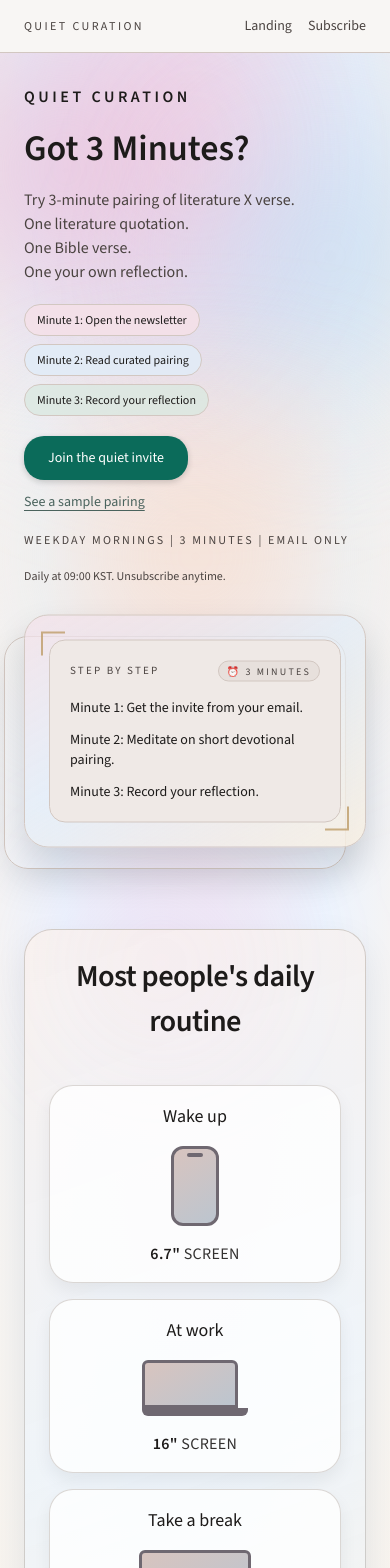
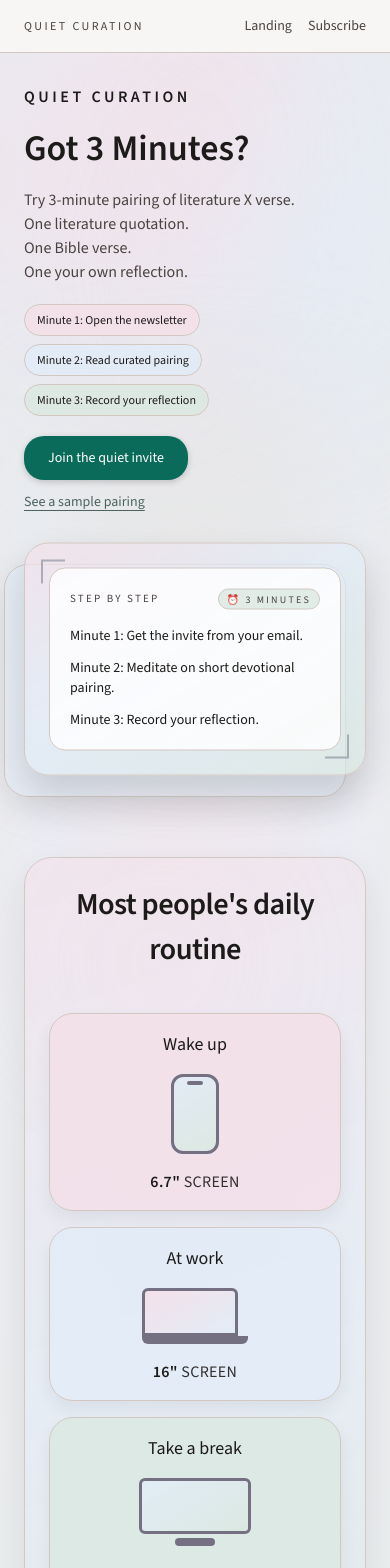
Before and after one commit to joanna911013/quiet-curation-web, a Next.js app: page /landing in a window 390 px wide. Shown: the top 1568 px of the page. Built offline with nearby package versions, Linux system fonts and the light colour scheme.

Commit message:
style(landing): unify section backgrounds with 3-tone palette

```diff
--- a/app/(marketing)/landing/page.tsx
+++ b/app/(marketing)/landing/page.tsx
@@ -34,6 +34,13 @@ type LandingPageProps = {
   locale?: LandingLocale;
 };
 
+const LANDING_TONES = {
+  rose: "rgba(244,224,232,0.9)",
+  sky: "rgba(226,236,247,0.9)",
+  sage: "rgba(218,232,225,0.78)",
+  corner: "rgba(132,138,150,0.62)",
+} as const;
+
 const landingCopy = {
   en: {
     heroTitle: "Got 3 Minutes?",
@@ -50,8 +57,6 @@ const landingCopy = {
     ],
     primaryCta: "Join the quiet invite",
     secondaryCta: "See a sample pairing",
-    heroMeta: "Weekday mornings | 3 minutes | email only",
-    heroSubMeta: "Daily at 09:00 KST. Unsubscribe anytime.",
     stepByStep: "Step by step",
     stepLines: [
       "Minute 1: Get the invite from your email.",
@@ -67,19 +72,19 @@ const landingCopy = {
           minute: "01",
           title: "Quiet",
           body: "Start your day with a few moments to quiet your spirit.",
-          color: "rgba(244,224,232,0.9)",
+          color: LANDING_TONES.rose,
         },
         {
           minute: "02",
           title: "Read",
           body: "Read one short literature X verse pairing.",
-          color: "rgba(226,236,247,0.9)",
+          color: LANDING_TONES.sky,
         },
         {
           minute: "03",
           title: "Reflection",
           body: "Record your emotion and thoughts.",
-          color: "rgba(218,232,225,0.78)",
+          color: LANDING_TONES.sage,
         },
       ],
     },
@@ -149,8 +154,6 @@ const landingCopy = {
     ],
     primaryCta: "조용한 초대 받기",
     secondaryCta: "샘플 페어링 보기",
-    heroMeta: "평일 아침 | 3분 | 이메일 전송",
-    heroSubMeta: "매일 오전 09:00 KST 발송. 언제든 구독 해지 가능.",
     stepByStep: "Step by step",
     stepLines: [
       "1분: 이메일로 받은 초대를 엽니다.",
@@ -166,19 +169,19 @@ const landingCopy = {
           minute: "01",
           title: "고요",
           body: "하루를 시작하기 전, 마음을 잠깐 고요하게 만듭니다.",
-          color: "rgba(244,224,232,0.9)",
+          color: LANDING_TONES.rose,
         },
         {
           minute: "02",
           title: "읽기",
           body: "문학 X 성경 페어링 한 세트를 읽습니다.",
-          color: "rgba(226,236,247,0.9)",
+          color: LANDING_TONES.sky,
         },
         {
           minute: "03",
           title: "기록",
           body: "오늘의 감정과 생각을 짧게 남깁니다.",
-          color: "rgba(218,232,225,0.78)",
+          color: LANDING_TONES.sage,
         },
       ],
     },
@@ -240,14 +243,14 @@ export default function LandingPage({ locale = "en" }: LandingPageProps) {
   const subscribeHref = locale === "ko" ? "/ko/subscribe" : "/subscribe";
 
   return (
-    <main className="relative isolate overflow-hidden bg-[linear-gradient(180deg,#fdf9ff_0%,#f7fbff_40%,#fbf8f2_100%)]">
+    <main className="relative isolate overflow-hidden bg-[linear-gradient(180deg,rgba(244,224,232,0.48)_0%,rgba(226,236,247,0.44)_46%,rgba(218,232,225,0.36)_100%)]">
       <MarketingViewEvent event="lp_view" />
-      <div className="pointer-events-none absolute inset-0 bg-[radial-gradient(110%_74%_at_50%_-6%,rgba(245,196,218,0.54),rgba(219,236,252,0.46)_40%,rgba(248,231,198,0.3)_62%,rgba(255,255,255,0)_78%)]" />
-      <div className="pointer-events-none absolute inset-x-[-20%] top-[-220px] h-[620px] bg-[radial-gradient(ellipse_at_center,rgba(247,202,223,0.52),rgba(203,228,252,0.42)_44%,rgba(248,230,193,0.22)_68%,rgba(255,255,255,0)_80%)] blur-3xl" />
-      <div className="pointer-events-none absolute left-[-150px] top-[-90px] h-[430px] w-[430px] rounded-full bg-[radial-gradient(circle_at_center,_rgba(239,178,208,0.7),_rgba(239,178,208,0)_72%)] blur-3xl animate-[float_15s_ease-in-out_infinite]" />
-      <div className="pointer-events-none absolute right-[-130px] top-[20px] h-[380px] w-[380px] rounded-full bg-[radial-gradient(circle_at_center,_rgba(186,214,239,0.66),_rgba(186,214,239,0)_72%)] blur-3xl animate-[float_18s_ease-in-out_infinite]" />
-      <div className="pointer-events-none absolute left-1/2 top-[340px] h-[340px] w-[620px] -translate-x-1/2 rounded-full bg-[radial-gradient(circle_at_center,_rgba(248,224,188,0.62),_rgba(248,224,188,0)_72%)] blur-3xl animate-[float_20s_ease-in-out_infinite]" />
-      <div className="pointer-events-none absolute left-[8%] top-[780px] h-[260px] w-[260px] rounded-full bg-[radial-gradient(circle_at_center,_rgba(230,206,244,0.46),_rgba(230,206,244,0)_72%)] blur-3xl" />
+      <div className="pointer-events-none absolute inset-0 bg-[radial-gradient(110%_74%_at_50%_-6%,rgba(244,224,232,0.56),rgba(226,236,247,0.46)_42%,rgba(218,232,225,0.34)_64%,rgba(255,255,255,0)_80%)]" />
+      <div className="pointer-events-none absolute inset-x-[-20%] top-[-220px] h-[620px] bg-[radial-gradient(ellipse_at_center,rgba(244,224,232,0.48),rgba(226,236,247,0.42)_44%,rgba(218,232,225,0.26)_68%,rgba(255,255,255,0)_82%)] blur-3xl" />
+      <div className="pointer-events-none absolute left-[-150px] top-[-90px] h-[430px] w-[430px] rounded-full bg-[radial-gradient(circle_at_center,_rgba(244,224,232,0.66),_rgba(244,224,232,0)_72%)] blur-3xl animate-[float_15s_ease-in-out_infinite]" />
+      <div className="pointer-events-none absolute right-[-130px] top-[20px] h-[380px] w-[380px] rounded-full bg-[radial-gradient(circle_at_center,_rgba(226,236,247,0.64),_rgba(226,236,247,0)_72%)] blur-3xl animate-[float_18s_ease-in-out_infinite]" />
+      <div className="pointer-events-none absolute left-1/2 top-[340px] h-[340px] w-[620px] -translate-x-1/2 rounded-full bg-[radial-gradient(circle_at_center,_rgba(218,232,225,0.56),_rgba(218,232,225,0)_72%)] blur-3xl animate-[float_20s_ease-in-out_infinite]" />
+      <div className="pointer-events-none absolute left-[8%] top-[780px] h-[260px] w-[260px] rounded-full bg-[radial-gradient(circle_at_center,_rgba(244,224,232,0.42),_rgba(244,224,232,0)_72%)] blur-3xl" />
 
       <div className="relative z-10 mx-auto flex w-full max-w-5xl flex-col gap-20 px-6 pb-20 pt-8 sm:pt-12 lg:pt-14">
         <section className="grid gap-8 sm:gap-10 lg:grid-cols-[1.1fr_0.9fr] lg:items-center">
@@ -295,22 +298,16 @@ export default function LandingPage({ locale = "en" }: LandingPageProps) {
                 {copy.secondaryCta}
               </MarketingTextLink>
             </div>
-            <p className="text-xs uppercase tracking-[0.18em] text-[var(--md-sys-color-on-surface-variant)]">
-              {copy.heroMeta}
-            </p>
-            <p className="text-xs text-[var(--md-sys-color-on-surface-variant)]">
-              {copy.heroSubMeta}
-            </p>
           </div>
           <div className="relative w-full max-w-md justify-self-center lg:justify-self-end">
-            <div className="pointer-events-none absolute -left-5 top-5 h-full w-full rounded-3xl border border-[color:var(--md-sys-color-outline)] bg-[var(--md-sys-color-surface-container-low)] shadow-[0_16px_36px_rgba(0,0,0,0.08)]" />
-            <div className="relative overflow-hidden rounded-3xl border border-[color:var(--md-sys-color-outline)] bg-[linear-gradient(150deg,rgba(244,224,232,0.72),rgba(226,236,247,0.65)_45%,rgba(247,238,224,0.85))] p-6 shadow-[0_18px_36px_rgba(0,0,0,0.14)] animate-[float_8s_ease-in-out_infinite]">
-              <div className="pointer-events-none absolute left-4 top-4 h-6 w-6 border-l-2 border-t-2 border-[rgba(186,151,95,0.75)]" />
-              <div className="pointer-events-none absolute bottom-4 right-4 h-6 w-6 border-b-2 border-r-2 border-[rgba(186,151,95,0.75)]" />
-              <div className="relative rounded-2xl border border-[color:var(--md-sys-color-outline)] bg-[var(--md-sys-color-surface-container)] p-5">
+            <div className="pointer-events-none absolute -left-5 top-5 h-full w-full rounded-3xl border border-[color:var(--md-sys-color-outline)] bg-[rgba(226,236,247,0.52)] shadow-[0_16px_36px_rgba(0,0,0,0.08)]" />
+            <div className="relative overflow-hidden rounded-3xl border border-[color:var(--md-sys-color-outline)] bg-[linear-gradient(150deg,rgba(244,224,232,0.72),rgba(226,236,247,0.66)_44%,rgba(218,232,225,0.76)_100%)] p-6 shadow-[0_18px_36px_rgba(0,0,0,0.14)] animate-[float_8s_ease-in-out_infinite]">
+              <div className="pointer-events-none absolute left-4 top-4 h-6 w-6 border-l-2 border-t-2 border-[rgba(132,138,150,0.62)]" />
+              <div className="pointer-events-none absolute bottom-4 right-4 h-6 w-6 border-b-2 border-r-2 border-[rgba(132,138,150,0.62)]" />
+              <div className="relative rounded-2xl border border-[color:var(--md-sys-color-outline)] bg-[rgba(255,255,255,0.8)] p-5">
                 <div className="flex items-center justify-between text-[11px] uppercase tracking-[0.2em] text-[var(--md-sys-color-on-surface-variant)]">
                   <span>{copy.stepByStep}</span>
-                  <span className="rounded-full border border-[color:var(--md-sys-color-outline)] bg-[var(--md-sys-color-surface-container-high)] px-2 py-0.5 text-[10px]">
+                  <span className="rounded-full border border-[color:var(--md-sys-color-outline)] bg-[rgba(218,232,225,0.78)] px-2 py-0.5 text-[10px]">
                     ⏰ 3 minutes
                   </span>
                 </div>
@@ -338,7 +335,7 @@ export default function LandingPage({ locale = "en" }: LandingPageProps) {
               {copy.insights.subtitle}
             </p>
           </div>
-          <div className="rounded-3xl border border-[color:var(--md-sys-color-outline)] bg-[linear-gradient(160deg,rgba(244,224,232,0.55),rgba(247,238,224,0.65))] p-6 shadow-[0_10px_28px_rgba(0,0,0,0.08)]">
+          <div className="rounded-3xl border border-[color:var(--md-sys-color-outline)] bg-[linear-gradient(160deg,rgba(244,224,232,0.56),rgba(226,236,247,0.52),rgba(218,232,225,0.5))] p-6 shadow-[0_10px_28px_rgba(0,0,0,0.08)]">
             <div className="space-y-3">
               {copy.insights.items.map((item) => (
                 <div
@@ -377,13 +374,13 @@ export default function LandingPage({ locale = "en" }: LandingPageProps) {
                 key={item.minute}
                 className={`rounded-2xl border p-5 ${
                   item.tone === "outlined"
-                    ? "border-[color:var(--md-sys-color-outline)] bg-[var(--md-sys-color-surface)]"
+                    ? "border-[color:var(--md-sys-color-outline)] bg-[rgba(244,224,232,0.58)]"
                     : item.tone === "filled"
-                      ? "border-[color:var(--md-sys-color-outline)] bg-[var(--md-sys-color-surface-container-high)]"
-                      : "border-[color:var(--md-sys-color-outline)] bg-[var(--md-sys-color-surface-container)] shadow-[0_10px_20px_rgba(0,0,0,0.08)]"
+                      ? "border-[color:var(--md-sys-color-outline)] bg-[rgba(226,236,247,0.62)]"
+                      : "border-[color:var(--md-sys-color-outline)] bg-[rgba(218,232,225,0.58)] shadow-[0_10px_20px_rgba(0,0,0,0.08)]"
                 }`}
               >
-                <p className="inline-flex min-h-[28px] items-center rounded-full border border-[color:var(--md-sys-color-outline)] bg-[rgba(246,227,203,0.7)] px-2.5 text-[11px] uppercase tracking-[0.16em] text-[var(--md-sys-color-on-surface-variant)]">
+                <p className="inline-flex min-h-[28px] items-center rounded-full border border-[color:var(--md-sys-color-outline)] bg-[rgba(244,224,232,0.72)] px-2.5 text-[11px] uppercase tracking-[0.16em] text-[var(--md-sys-color-on-surface-variant)]">
                   {item.minute}
                 </p>
                 <p className="mt-3 text-lg text-[var(--md-sys-color-on-surface)]">
@@ -417,14 +414,14 @@ export default function LandingPage({ locale = "en" }: LandingPageProps) {
               {copy.sample.subtitle}
             </p>
           </div>
-          <div className="relative overflow-hidden rounded-3xl border border-[color:var(--md-sys-color-outline)] bg-[linear-gradient(160deg,rgba(247,238,224,0.72),rgba(226,236,247,0.6))] p-6">
-            <div className="pointer-events-none absolute left-4 top-4 h-6 w-6 border-l-2 border-t-2 border-[rgba(186,151,95,0.75)]" />
-            <div className="pointer-events-none absolute bottom-4 right-4 h-6 w-6 border-b-2 border-r-2 border-[rgba(186,151,95,0.75)]" />
+          <div className="relative overflow-hidden rounded-3xl border border-[color:var(--md-sys-color-outline)] bg-[linear-gradient(160deg,rgba(244,224,232,0.54),rgba(226,236,247,0.58),rgba(218,232,225,0.52))] p-6">
+            <div className="pointer-events-none absolute left-4 top-4 h-6 w-6 border-l-2 border-t-2 border-[rgba(132,138,150,0.62)]" />
+            <div className="pointer-events-none absolute bottom-4 right-4 h-6 w-6 border-b-2 border-r-2 border-[rgba(132,138,150,0.62)]" />
             <div className="flex flex-wrap items-center gap-2 text-[11px] uppercase tracking-[0.2em] text-[var(--md-sys-color-on-surface-variant)]">
               <span>{copy.sample.badge}</span>
             </div>
             <div className="mt-4 grid gap-4 lg:grid-cols-[1.2fr_0.8fr]">
-              <div className="rounded-2xl border border-[color:var(--md-sys-color-outline)] bg-[var(--md-sys-color-surface)] p-5">
+              <div className="rounded-2xl border border-[color:var(--md-sys-color-outline)] bg-[rgba(255,255,255,0.84)] p-5">
                 <div className="text-[11px] uppercase tracking-[0.2em] text-[var(--md-sys-color-on-surface-variant)]">
                   {copy.sample.reading}
                 </div>
@@ -435,7 +432,7 @@ export default function LandingPage({ locale = "en" }: LandingPageProps) {
                 <p className="mt-3 whitespace-pre-line text-base text-[var(--md-sys-color-on-surface)]">
                   {samplePairing.literatureText}
                 </p>
-                <div className="mt-5 rounded-2xl border border-[color:var(--md-sys-color-outline)] bg-[var(--md-sys-color-surface)] p-4">
+                <div className="mt-5 rounded-2xl border border-[color:var(--md-sys-color-outline)] bg-[rgba(226,236,247,0.66)] p-4">
                   <p className="text-[11px] uppercase tracking-[0.2em] text-[var(--md-sys-color-on-surface-variant)]">
                     {copy.sample.verse}
                   </p>
@@ -447,7 +444,7 @@ export default function LandingPage({ locale = "en" }: LandingPageProps) {
                   </p>
                 </div>
               </div>
-              <div className="rounded-2xl border border-[color:var(--md-sys-color-outline)] bg-[var(--md-sys-color-surface-container-high)] p-5 shadow-[0_10px_20px_rgba(0,0,0,0.07)]">
+              <div className="rounded-2xl border border-[color:var(--md-sys-color-outline)] bg-[rgba(244,224,232,0.64)] p-5 shadow-[0_10px_20px_rgba(0,0,0,0.07)]">
                 <p className="text-[11px] uppercase tracking-[0.2em] text-[var(--md-sys-color-on-surface-variant)]">
                   {copy.sample.about}
                 </p>
@@ -475,10 +472,10 @@ export default function LandingPage({ locale = "en" }: LandingPageProps) {
               {copy.emotion.subtitle}
             </p>
           </div>
-          <div className="relative overflow-hidden rounded-3xl border border-[color:var(--md-sys-color-outline)] bg-[linear-gradient(160deg,rgba(247,238,224,0.72),rgba(226,236,247,0.6))] p-6">
-            <div className="pointer-events-none absolute left-4 top-4 h-6 w-6 border-l-2 border-t-2 border-[rgba(186,151,95,0.75)]" />
-            <div className="pointer-events-none absolute bottom-4 right-4 h-6 w-6 border-b-2 border-r-2 border-[rgba(186,151,95,0.75)]" />
-            <div className="rounded-2xl border border-[color:var(--md-sys-color-outline)] bg-[var(--md-sys-color-surface)] p-5">
+          <div className="relative overflow-hidden rounded-3xl border border-[color:var(--md-sys-color-outline)] bg-[linear-gradient(160deg,rgba(244,224,232,0.52),rgba(226,236,247,0.56),rgba(218,232,225,0.5))] p-6">
+            <div className="pointer-events-none absolute left-4 top-4 h-6 w-6 border-l-2 border-t-2 border-[rgba(132,138,150,0.62)]" />
+            <div className="pointer-events-none absolute bottom-4 right-4 h-6 w-6 border-b-2 border-r-2 border-[rgba(132,138,150,0.62)]" />
+            <div className="rounded-2xl border border-[color:var(--md-sys-color-outline)] bg-[rgba(255,255,255,0.84)] p-5">
               <p className="text-[11px] uppercase tracking-[0.2em] text-[var(--md-sys-color-on-surface-variant)]">
                 {copy.emotion.example}
               </p>
@@ -486,7 +483,7 @@ export default function LandingPage({ locale = "en" }: LandingPageProps) {
                 {copy.emotion.question}
               </p>
               <div className="mt-4 grid gap-4 md:grid-cols-2">
-                <div className="rounded-2xl border border-[color:var(--md-sys-color-outline)] bg-[rgba(247,238,224,0.72)] p-4">
+                <div className="rounded-2xl border border-[color:var(--md-sys-color-outline)] bg-[rgba(226,236,247,0.66)] p-4">
                   <p className="text-[11px] uppercase tracking-[0.2em] text-[var(--md-sys-color-on-surface-variant)]">
                     {copy.emotion.selection}
                   </p>
@@ -496,14 +493,14 @@ export default function LandingPage({ locale = "en" }: LandingPageProps) {
                         key={emotion}
                         className={`inline-flex min-h-[30px] items-center rounded-full border px-3 text-xs ${
                           index === 0
-                            ? "border-[color:var(--md-sys-color-primary)] bg-[var(--md-sys-color-primary)] text-[var(--md-sys-color-on-primary)] font-semibold shadow-[0_0_0_2px_rgba(52,99,255,0.22)]"
-                            : "border-[color:var(--md-sys-color-outline)] bg-[var(--md-sys-color-surface-container-high)] text-[var(--md-sys-color-on-surface-variant)]"
+                            ? "border-[rgba(162,131,149,0.9)] bg-[rgba(244,224,232,0.96)] text-[rgb(86,66,80)] font-semibold shadow-[0_0_0_2px_rgba(186,151,171,0.22)]"
+                            : "border-[color:var(--md-sys-color-outline)] bg-[rgba(226,236,247,0.78)] text-[var(--md-sys-color-on-surface-variant)]"
                         }`}
                       >
                         {emotion}
                       </span>
                     ))}
-                    <span className="inline-flex min-h-[30px] items-center rounded-full border border-[color:var(--md-sys-color-outline)] bg-[var(--md-sys-color-surface-container-high)] px-3 text-xs text-[var(--md-sys-color-on-surface-variant)]">
+                    <span className="inline-flex min-h-[30px] items-center rounded-full border border-[color:var(--md-sys-color-outline)] bg-[rgba(226,236,247,0.78)] px-3 text-xs text-[var(--md-sys-color-on-surface-variant)]">
                       ...
                     </span>
                   </div>
@@ -512,7 +509,7 @@ export default function LandingPage({ locale = "en" }: LandingPageProps) {
                   <p className="text-[11px] uppercase tracking-[0.2em] text-[var(--md-sys-color-on-surface-variant)]">
                     {copy.emotion.memo}
                   </p>
-                  <div className="mt-3 rounded-xl border border-[color:var(--md-sys-color-outline)] bg-[var(--md-sys-color-surface)] px-3 py-2 text-sm text-[var(--md-sys-color-on-surface-variant)]">
+                  <div className="mt-3 rounded-xl border border-[color:var(--md-sys-color-outline)] bg-[rgba(255,255,255,0.88)] px-3 py-2 text-sm text-[var(--md-sys-color-on-surface-variant)]">
                     {copy.emotion.memoExample}
                   </div>
                   <p className="mt-2 text-[11px] text-[var(--md-sys-color-on-surface-variant)]">
@@ -535,7 +532,7 @@ export default function LandingPage({ locale = "en" }: LandingPageProps) {
             {copy.faq.items.map((item) => (
               <details
                 key={item.q}
-                className="group rounded-2xl border border-[color:var(--md-sys-color-outline)] bg-[var(--md-sys-color-surface-container)] open:bg-[var(--md-sys-color-surface-container-high)]"
+                className="group rounded-2xl border border-[color:var(--md-sys-color-outline)] bg-[rgba(226,236,247,0.56)] open:bg-[rgba(218,232,225,0.58)]"
               >
                 <summary className="flex cursor-pointer list-none items-start justify-between gap-4 p-5 text-sm font-semibold text-[var(--md-sys-color-on-surface)] [&::-webkit-details-marker]:hidden">
                   <span>{item.q}</span>
@@ -556,9 +553,9 @@ export default function LandingPage({ locale = "en" }: LandingPageProps) {
           </div>
         </section>
 
-        <section className="relative overflow-hidden rounded-3xl border border-[color:var(--md-sys-color-outline)] bg-[linear-gradient(155deg,rgba(244,224,232,0.64),rgba(226,236,247,0.58),rgba(247,238,224,0.72))] p-8 text-center">
-          <div className="pointer-events-none absolute left-4 top-4 h-6 w-6 border-l-2 border-t-2 border-[rgba(186,151,95,0.75)]" />
-          <div className="pointer-events-none absolute bottom-4 right-4 h-6 w-6 border-b-2 border-r-2 border-[rgba(186,151,95,0.75)]" />
+        <section className="relative overflow-hidden rounded-3xl border border-[color:var(--md-sys-color-outline)] bg-[linear-gradient(155deg,rgba(244,224,232,0.66),rgba(226,236,247,0.58),rgba(218,232,225,0.58))] p-8 text-center">
+          <div className="pointer-events-none absolute left-4 top-4 h-6 w-6 border-l-2 border-t-2 border-[rgba(132,138,150,0.62)]" />
+          <div className="pointer-events-none absolute bottom-4 right-4 h-6 w-6 border-b-2 border-r-2 border-[rgba(132,138,150,0.62)]" />
           <p className="text-xs uppercase tracking-[0.2em] text-[var(--md-sys-color-on-surface-variant)]">
             {copy.final.label}
           </p>
--- a/app/(marketing)/landing/screen-loop-routine.tsx
+++ b/app/(marketing)/landing/screen-loop-routine.tsx
@@ -14,6 +14,11 @@ type RoutineItem = {
 const MdOutlinedCard = "md-outlined-card" as unknown as ElementType;
 const MdFilledCard = "md-filled-card" as unknown as ElementType;
 const MdDivider = "md-divider" as unknown as ElementType;
+const SCREEN_LOOP_TONES = [
+  "rgba(244,224,232,0.86)",
+  "rgba(226,236,247,0.86)",
+  "rgba(218,232,225,0.78)",
+] as const;
 
 const ROUTINE: RoutineItem[] = [
   { label: "Wake up", inches: '6.7"', device: "phone" },
@@ -63,7 +68,7 @@ export function ScreenLoopRoutineSection({
 
   return (
     <section aria-labelledby="screen-routine-title" className="space-y-4">
-      <MdOutlinedCard className="block rounded-[28px] border border-[rgba(158,148,140,0.42)] bg-[linear-gradient(160deg,rgba(250,240,235,0.74),rgba(237,244,250,0.72)_45%,rgba(247,241,231,0.82))] p-6 font-[inherit] shadow-[0_14px_36px_rgba(0,0,0,0.08)] sm:p-8">
+      <MdOutlinedCard className="block rounded-[28px] border border-[color:var(--md-sys-color-outline)] bg-[linear-gradient(160deg,rgba(244,224,232,0.56),rgba(226,236,247,0.54)_45%,rgba(218,232,225,0.5))] p-6 font-[inherit] shadow-[0_14px_36px_rgba(0,0,0,0.08)] sm:p-8">
         <div className="mx-auto w-full max-w-5xl">
           <h2
             id="screen-routine-title"
@@ -76,10 +81,13 @@ export function ScreenLoopRoutineSection({
             <div className="pointer-events-none absolute left-[10%] right-[10%] top-[52%] hidden h-[2px] -translate-y-1/2 bg-[color:var(--md-sys-color-outline)] opacity-60 md:block" />
 
             <div className="grid gap-4 md:grid-cols-4">
-              {routineItems.map((item) => (
+              {routineItems.map((item, index) => (
                 <MdFilledCard
                   key={`${item.label}-${item.inches}`}
-                  className="block rounded-3xl border border-[rgba(158,148,140,0.36)] bg-[rgba(255,255,255,0.78)] p-4 text-center font-[inherit] shadow-[0_8px_18px_rgba(0,0,0,0.06)]"
+                  className="block rounded-3xl border border-[color:var(--md-sys-color-outline)] p-4 text-center font-[inherit] shadow-[0_8px_18px_rgba(0,0,0,0.06)]"
+                  style={{
+                    backgroundColor: SCREEN_LOOP_TONES[index % SCREEN_LOOP_TONES.length],
+                  }}
                 >
                   <p className="text-lg font-medium text-[var(--md-sys-color-on-surface)]">
                     {item.label}
@@ -96,7 +104,7 @@ export function ScreenLoopRoutineSection({
           </div>
           <MdDivider className="mt-5 block opacity-70" />
 
-          <div className="mt-5 rounded-2xl border border-[rgba(158,148,140,0.38)] bg-[rgba(250,245,236,0.8)] px-4 py-5 text-center">
+          <div className="mt-5 rounded-2xl border border-[color:var(--md-sys-color-outline)] bg-[rgba(218,232,225,0.72)] px-4 py-5 text-center">
             <p className="text-[clamp(1.15rem,2.1vw,1.6rem)] font-semibold text-[var(--md-sys-color-on-surface)]">
               {copy.question}
             </p>
@@ -110,8 +118,8 @@ export function ScreenLoopRoutineSection({
 function DeviceGlyph({ type }: { type: DeviceType }) {
   if (type === "phone") {
     return (
-      <div className="relative h-20 w-12 rounded-[12px] border-[3px] border-[#6f6871] bg-[linear-gradient(148deg,#d8c4bf,#bcc5cf)]">
-        <div className="absolute left-1/2 top-1 h-1 w-4 -translate-x-1/2 rounded-full bg-[#6f6871]" />
+      <div className="relative h-20 w-12 rounded-[12px] border-[3px] border-[#747081] bg-[linear-gradient(150deg,rgba(226,236,247,0.95),rgba(218,232,225,0.92))]">
+        <div className="absolute left-1/2 top-1 h-1 w-4 -translate-x-1/2 rounded-full bg-[#747081]" />
       </div>
     );
   }
@@ -119,16 +127,16 @@ function DeviceGlyph({ type }: { type: DeviceType }) {
   if (type === "laptop") {
     return (
       <div className="relative">
-        <div className="h-12 w-24 rounded-t-md border-[3px] border-[#6f6871] bg-[linear-gradient(148deg,#d8c4bf,#bcc5cf)]" />
-        <div className="mx-auto h-2 w-[106px] rounded-b-md bg-[#6f6871]" />
+        <div className="h-12 w-24 rounded-t-md border-[3px] border-[#747081] bg-[linear-gradient(150deg,rgba(244,224,232,0.96),rgba(226,236,247,0.92))]" />
+        <div className="mx-auto h-2 w-[106px] rounded-b-md bg-[#747081]" />
       </div>
     );
   }
 
   return (
     <div className="relative">
-      <div className="h-14 w-28 rounded-md border-[3px] border-[#6f6871] bg-[linear-gradient(148deg,#d8c4bf,#bcc5cf)]" />
-      <div className="mx-auto mt-1 h-2 w-10 rounded-sm bg-[#6f6871]" />
+      <div className="h-14 w-28 rounded-md border-[3px] border-[#747081] bg-[linear-gradient(150deg,rgba(226,236,247,0.94),rgba(218,232,225,0.9))]" />
+      <div className="mx-auto mt-1 h-2 w-10 rounded-sm bg-[#747081]" />
     </div>
   );
 }
```
